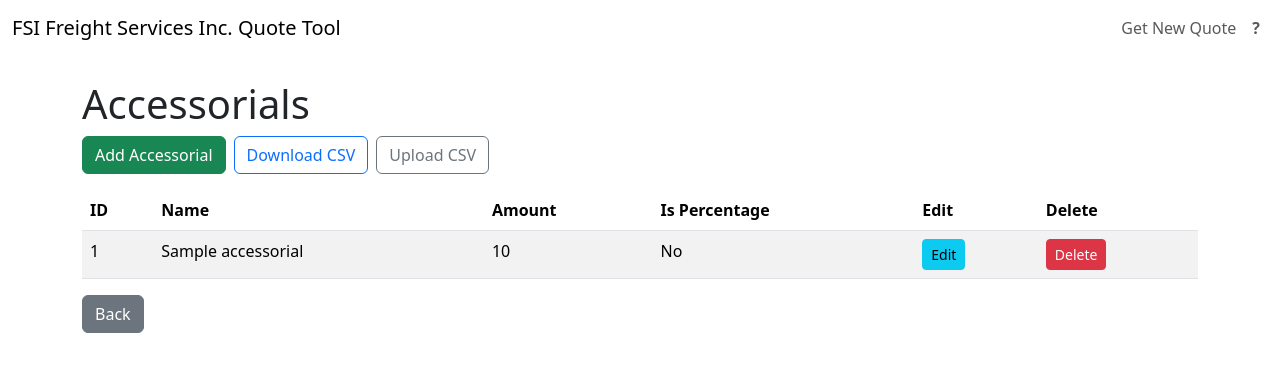
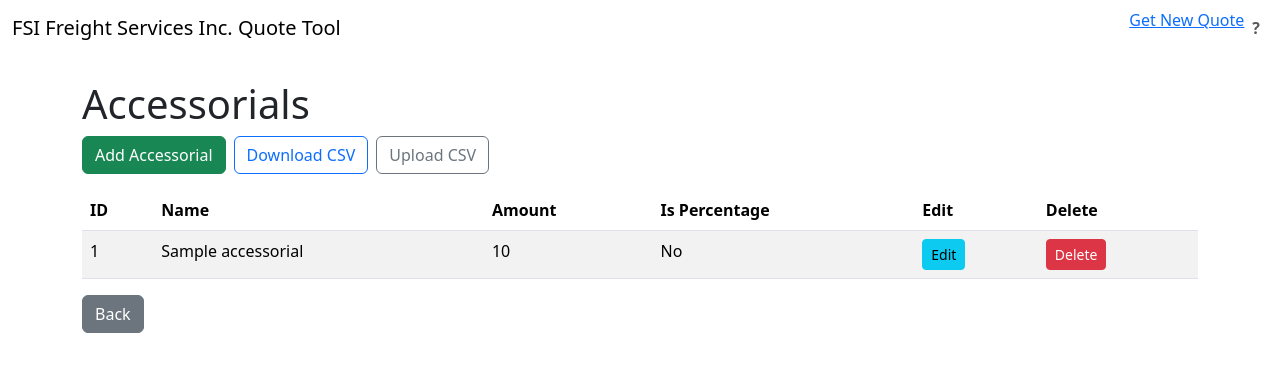
Before and after one commit to kdnye/QUOTES, a Python web app: template templates/admin_accessorials.html in a window 1280 px wide. Shown: the top 372 px of the page. Run offline with Jinja, Linux system fonts and the light colour scheme; the template is opened without the code that fills it: most values are stand-ins (such as "Sample title", 1, 10 or a date in 2020).

Commit message:
Update navigation links in base.html

```diff
--- a/templates/base.html
+++ b/templates/base.html
@@ -36,7 +36,7 @@
         <div class="collapse navbar-collapse fsi-navbar__collapse" id="mainNav">
           <ul class="navbar-nav ms-auto fsi-navbar__menu">
             <li class="nav-item">
-              <a class="nav-link fsi-nav-link fsi-nav-link--cta" href="/quotes/new">Get New Quote</a>
+              <a class="fsi-brand__lockup" aria-hidden="true" href="/quotes/new">Get New Quote</a>
             </li>
             <li class="nav-item">
               <a
@@ -54,7 +54,7 @@
               <a class="nav-link fsi-nav-link" href="{{ url_for('admin.dashboard') }}">Admin Dashboard</a>
             </li>
             <li class="nav-item">
-              <a class="nav-link fsi-nav-link" href="{{ url_for('admin_quotes.quotes_html') }}">Quotes</a>
+              <a class="nav-link fsi-nav-link" href="{{ url_for('admin_quotes.quotes_html') }}">All Quotes</a>
             </li>
             {% elif current_user.role == 'employee' and current_user.employee_approved %}
             <li class="nav-item">
```
